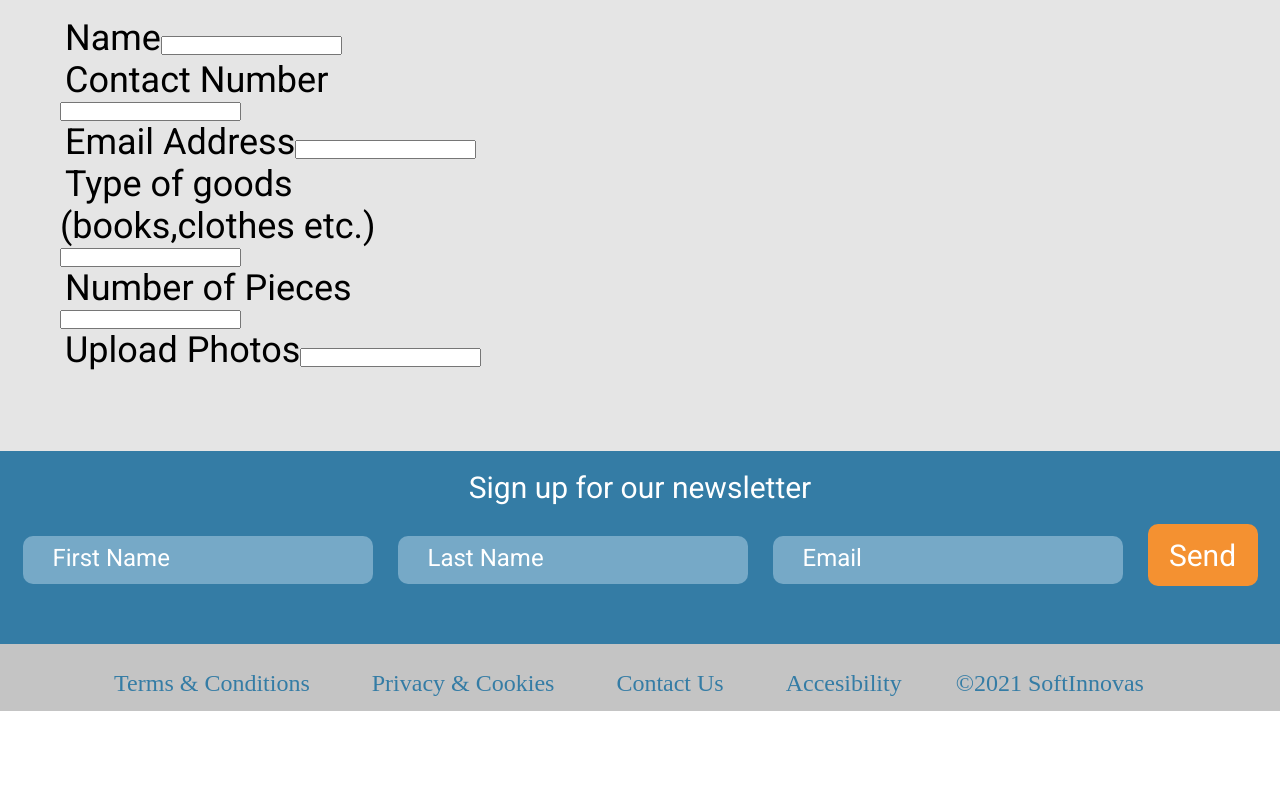
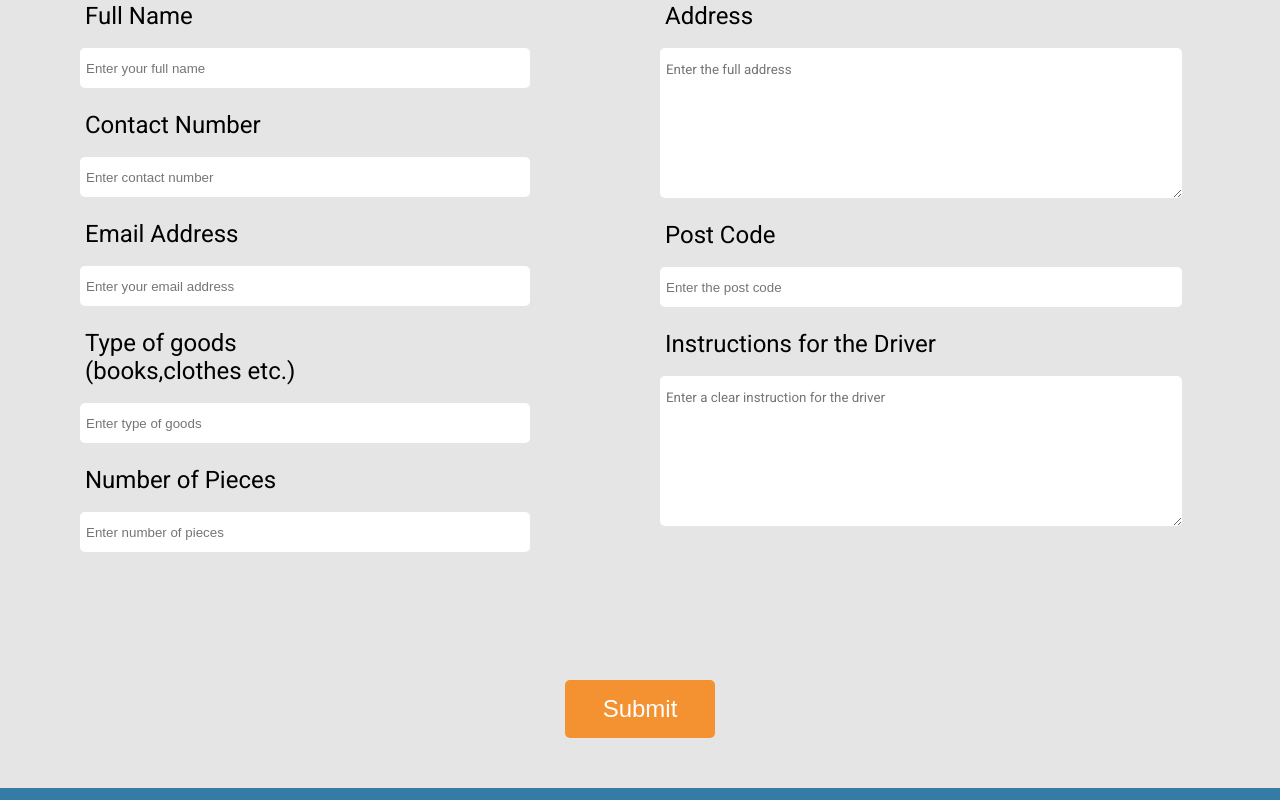
Before and after one commit to Dilekcn/charity, a React (Create React App) app: page /getinvolved/donategoods-form in a window 1280 px wide. Shown: the part 380-1180 px from the top of the page. Before the commit the page ends 1091 px from the top, so only its background shows below. Built offline with nearby package versions, Linux system fonts and the light colour scheme.

Commit message:
updated donate-goods-form

```diff
--- a/src/components/GetInvolved/DonateGoods/DonateGoods.js
+++ b/src/components/GetInvolved/DonateGoods/DonateGoods.js
@@ -4,6 +4,7 @@ import imageHeader from './Rectangle 26.png';
 import image2 from './nick-de-partee-5DLBoEX99Cs-unsplash 1 (1).png';
 import image1 from './nick-de-partee-5DLBoEX99Cs-unsplash 1.png';
 import Modal from 'react-modal';
+import { Link } from 'react-router-dom';
 
 const customStyles = {
 	content: {
@@ -78,7 +79,12 @@ const DonateGoods = () => {
 					<div className="image-2" />
 				</div>
 				<div>
-					<button className="donate-goods-btn">Donate Goods Now</button>
+					<Link
+						to="/getinvolved/donategoods-form"
+						className="donate-goods-btn"
+					>
+						Donate Goods Now
+					</Link>
 				</div>
 			</div>
 			<Modal
--- a/src/components/GetInvolved/DonateGoods/DonateGoodsForm.css
+++ b/src/components/GetInvolved/DonateGoods/DonateGoodsForm.css
@@ -37,7 +37,7 @@
 .donate-goods-form-container {
 	display: flex;
 	justify-content: space-around;
-	align-items: center;
+	align-items: flex-start;
 	height: auto;
 	width: 100%;
 	background-color: #e5e5e5;
@@ -46,23 +46,102 @@
 
 .donate-goods-form-left {
 	display: flex;
-	flex: 2;
+	flex: 3;
 	flex-direction: column;
 	align-items: left;
 	justify-content: center;
-	margin: 40px 30px;
+	margin: 30px 40px;
+}
+
+.donate-goods-form-left > div {
+	display: flex;
+	flex-direction: column;
 }
 
 .donate-goods-form-left > div > label {
-	font-size: 36px;
+	font-size: 24px;
 	color: #000;
 	font-weight: normal;
 }
 
-.donate-goods-form-container-right {
+.donate-goods-form-left > div > input {
+	width: 90%;
+	height: 40px;
+	margin: 18px 0px;
+	padding-left: 6px;
+	border-radius: 5px;
+	border: none;
+}
+
+.donate-goods-form-right {
 	display: flex;
 	flex: 3;
 	flex-direction: column;
 	align-items: left;
+	margin-top: 60px;
+	margin-right: 40px;
+}
+
+.donate-goods-form-right > div {
+	display: flex;
+	flex-direction: column;
+}
+
+.donate-goods-form-right > div > label {
+	font-size: 24px;
+	color: #000;
+	font-weight: normal;
+}
+
+.donate-goods-form-right > div > textarea {
+	width: 90%;
+	font-family: Roboto;
+	height: 150px;
+	margin: 18px 0px;
+	padding-top: 12px;
+	padding-left: 6px;
+	line-height: 1.5;
+	border-radius: 5px;
+	border: none;
+}
+
+.donate-goods-form-right > div > input {
+	width: 90%;
+	height: 40px;
+	margin: 18px 0px;
+	padding-left: 6px;
+	border-radius: 5px;
+	border: none;
+}
+
+.donate-goods-form-submit-container {
+	display: flex;
 	justify-content: center;
+	align-items: center;
+	height: auto;
+	width: 100%;
+	background-color: #e5e5e5;
+	font-family: Roboto;
+	padding: 50px 0px;
 }
+
+.donate-goods-form-submit-btn {
+	border-radius: 5px;
+	border: none;
+	background: #f49131;
+	color: #fff;
+	padding: 15px;
+	font-size: 24px;
+	width: 150px;
+}
+
+.donate-goods-form-btn-popup {
+	border-radius: 5px;
+	border: none;
+	background: #f49131;
+	color: #fff;
+	padding: 10px;
+	font-size: 18px;
+	width: auto;
+	margin-top: 10px;
+}
--- a/src/components/GetInvolved/DonateGoods/DonateGoodsForm.js
+++ b/src/components/GetInvolved/DonateGoods/DonateGoodsForm.js
@@ -1,8 +1,16 @@
-import React from 'react';
+import React, { useState, useEffect } from 'react';
 import imageHeader from './Rectangle 26.png';
 import './DonateGoodsForm.css';
+import Modal from 'react-modal';
+import { Link } from 'react-router-dom';
 
 const DonateGoodsForm = () => {
+	const [modalIsOpen, setmodalIsOpen] = useState(false);
+
+	useEffect(() => {
+		window.scroll(0, 0);
+	}, []);
+
 	return (
 		<div>
 			<div className="donate-goods-container">
@@ -19,34 +27,123 @@ const DonateGoodsForm = () => {
 				<div className="donate-goods-form-left">
 					<form className="donate-goods-form-left">
 						<div>
-							<label>Name</label>
-							<input type="text" required />
+							<label>Full Name</label>
+							<input
+								type="text"
+								placeholder="Enter your full name"
+								required
+							/>
 						</div>
 						<div>
 							<label>Contact Number</label>
-							<input type="text" required />
+							<input
+								type="text"
+								placeholder="Enter contact number"
+								required
+							/>
 						</div>
 						<div>
 							<label>Email Address</label>
-							<input type="email" required />
+							<input
+								type="email"
+								placeholder="Enter your email address"
+								required
+							/>
 						</div>
 						<div>
-							<label>Type of goods (books,clothes etc.)</label>
-							<input type="text" required />
+							<label>
+								Type of goods
+								<br /> (books,clothes etc.)
+							</label>
+							<input
+								type="text"
+								placeholder="Enter type of goods"
+								required
+							/>
 						</div>
 						<div>
 							<label>Number of Pieces</label>
-							<input type="text" required />
-						</div>
-						<div>
-							<label>Upload Photos</label>
-							<input type="text" required />
+							<input
+								type="text"
+								placeholder="Enter number of pieces"
+								required
+							/>
 						</div>
 					</form>
 				</div>
 
-				<div className="donate-goods-form-container-right"></div>
+				<div className="donate-goods-form-right">
+					<div>
+						<label>Address</label>
+						<textarea
+							type="text"
+							placeholder="Enter the full address"
+							required
+						/>
+					</div>
+					<div>
+						<label>Post Code</label>
+						<input
+							type="text"
+							placeholder="Enter the post code"
+							required
+						/>
+					</div>
+					<div>
+						<label>Instructions for the Driver</label>
+						<textarea
+							type="email"
+							placeholder="Enter a clear instruction for the driver "
+							required
+						/>
+					</div>
+				</div>
 			</div>
+			<div className="donate-goods-form-submit-container">
+				<button
+					className="donate-goods-form-submit-btn"
+					onClick={() => setmodalIsOpen(true)}
+				>
+					Submit
+				</button>
+			</div>
+			<Modal
+				isOpen={modalIsOpen}
+				onRequestClose={() => setmodalIsOpen(false)}
+				style={{
+					overlay: {},
+					content: {
+						display: 'flex',
+						justifyContent: 'center',
+						flexDirection: 'column',
+						alignItems: 'center',
+						top: '25%',
+						left: '25%',
+						right: '25%',
+						height: 'fit-content',
+						width: '50%',
+						padding: '60px',
+						textAlign: 'center',
+						lineHeight: 1.8,
+					},
+				}}
+			>
+				Thank you! Your donation is currently under review.Once approved,
+				you will be contacted via email regarding the collection time in
+				your area.
+				<br />
+				<br />
+				<button
+					to="/getinvolved/donategoods-form"
+					className="donate-goods-form-btn-popup"
+				>
+					Make Another Donation
+				</button>
+				<br />
+				<Link to="/" className="donate-goods-form-btn-popup">
+					Back to Home Page
+				</Link>
+			</Modal>
 		</div>
 	);
 };
--- a/src/components/Slider/Slider.js
+++ b/src/components/Slider/Slider.js
@@ -1,8 +1,11 @@
-import React from 'react';
+import React, { useEffect } from 'react';
 import pic from './images/img2.png';
 import './Slider.css';
 
 const Slider = () => {
+	useEffect(() => {
+		window.scroll(0, 0);
+	}, []);
 	return (
 		<div id="slider-box">
 			<img id="slider-pic" src={pic} alt="pic" />
```
